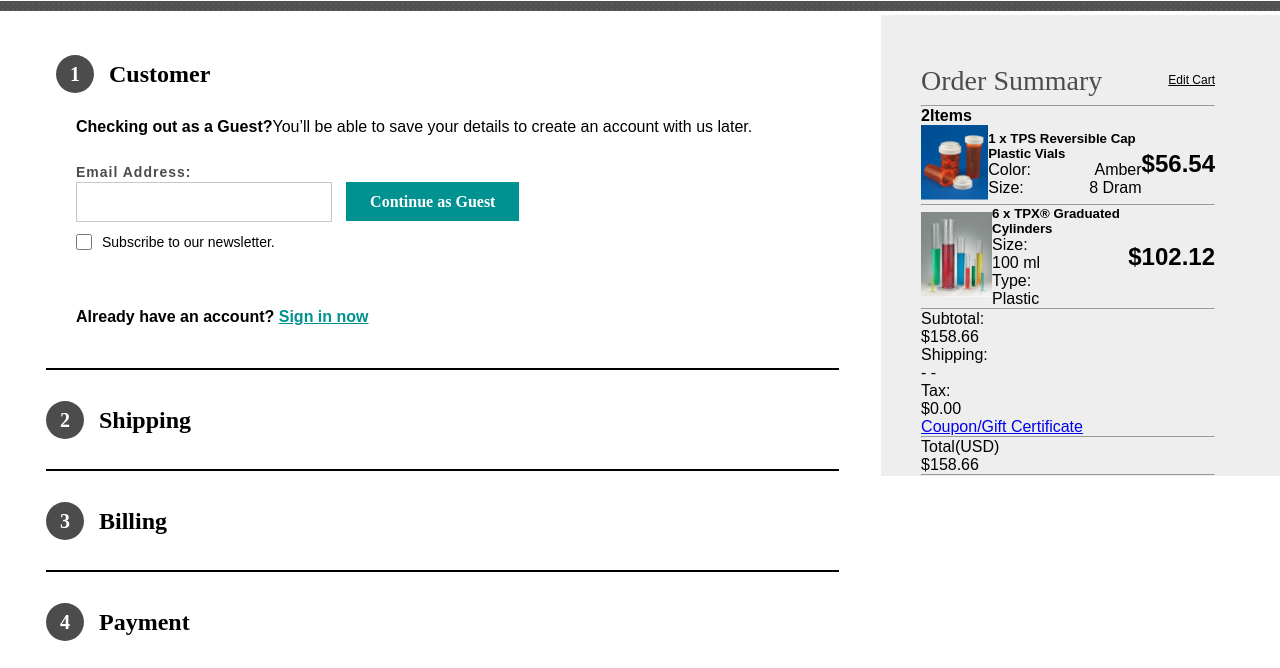
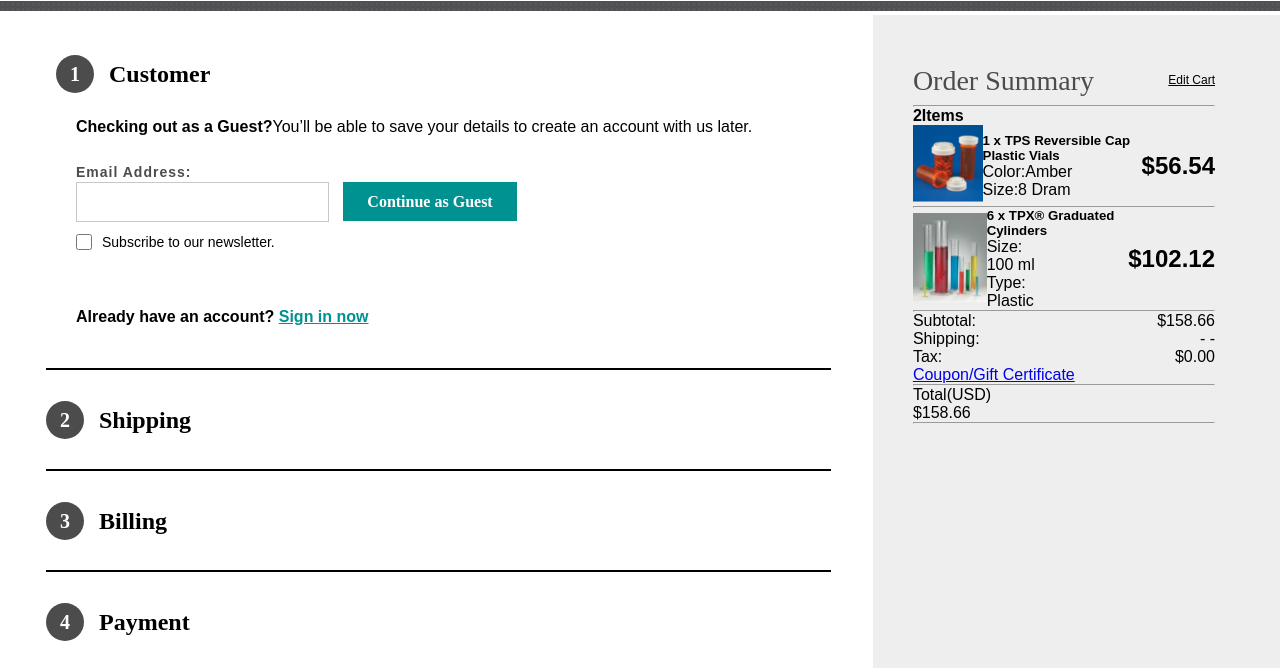
Before and after one commit to yuvarajchandirasekaran/TPS_shipping_page, a plain HTML site: page index.html in a window 1280 px wide. Shown: the part 77-745 px from the top of the page. Drawn offline with nearby package versions, Linux system fonts and the light colour scheme; a web font is replaced by a local one.

Commit message:
left side content completed

```diff
--- a/index.html
+++ b/index.html
@@ -164,11 +164,11 @@
                                 </div>
                                 <div class="prd-details">
                                     <h5 class="prd-name">1 x TPS Reversible Cap Plastic Vials</h5>
-                                    <div class="color-cont flex-wrap">
+                                    <div class="color-cont flex">
                                         <span class="color">Color:</span>
                                         <p>Amber</p>
                                     </div>
-                                    <div class="size-cont flex-wrap">
+                                    <div class="size-cont flex">
                                         <span class="size">Size:</span>
                                         <p>8 Dram</p>
                                     </div>
@@ -199,15 +199,15 @@
                             <hr>
                         </div>
                         <div class="cost-div">
-                            <div class="sub-total-cost">
+                            <div class="sub-total-cost flex-wrap">
                                 <span class="subtotal-txt">Subtotal:</span>
                                 <p class="price">$158.66</p>
                             </div>
-                            <div class="shipping-cost">
+                            <div class="shipping-cost flex-wrap">
                                 <span class="subtotal-txt">Shipping:</span>
                                 <p class="price">- -</p>
                             </div>
-                            <div class="tax-cost">
+                            <div class="tax-cost flex-wrap">
                                 <span class="subtotal-txt">Tax:</span>
                                 <p class="price">$0.00</p>
                             </div>
--- a/style.less
+++ b/style.less
@@ -23,6 +23,10 @@ body {
     display: flex;
     align-items: center;
     justify-content: space-between;
+}
+
+.flex {
+    display: flex;
 }
 
 img {
@@ -189,7 +193,9 @@ img {
 
 .body-container {
     display: flex;
+
     .left-side-content {
+        flex-basis: 83.2%;
         padding: 40px 42px 57px 46px;
 
         @media screen and (max-width:1279px) {
@@ -197,6 +203,7 @@ img {
         }
 
         @media screen and (max-width:1023px) {
+            flex-basis: 100%;
             padding: 20px 17px 70px;
         }
 
@@ -352,10 +359,14 @@ img {
     }
 
     .right-side-content {
-        width: calc(100% - 425px);
+        background-color: #EEEEEE;
+
+        @media screen and (max-width: 1023px) {
+            display: none;
+        }
+
         .order-summary {
             .summary-container {
-                background-color: #EEEEEE;
                 padding: 40px 65px 0px 40px;
 
                 // @media screen and (max-width:1310px) {
@@ -383,14 +394,14 @@ img {
                         font: normal 28px/35px @rokkit;
                         color: @secondary-font-color;
                     }
-                    a{
+
+                    a {
                         font: normal 12px/50px @poppins;
                         color: @primary-font-color;
                     }
                 }
-                .inner-content{
 
-                }
+                .inner-content {}
             }
         }
     }
```
Also changed, not shown: style.css.
